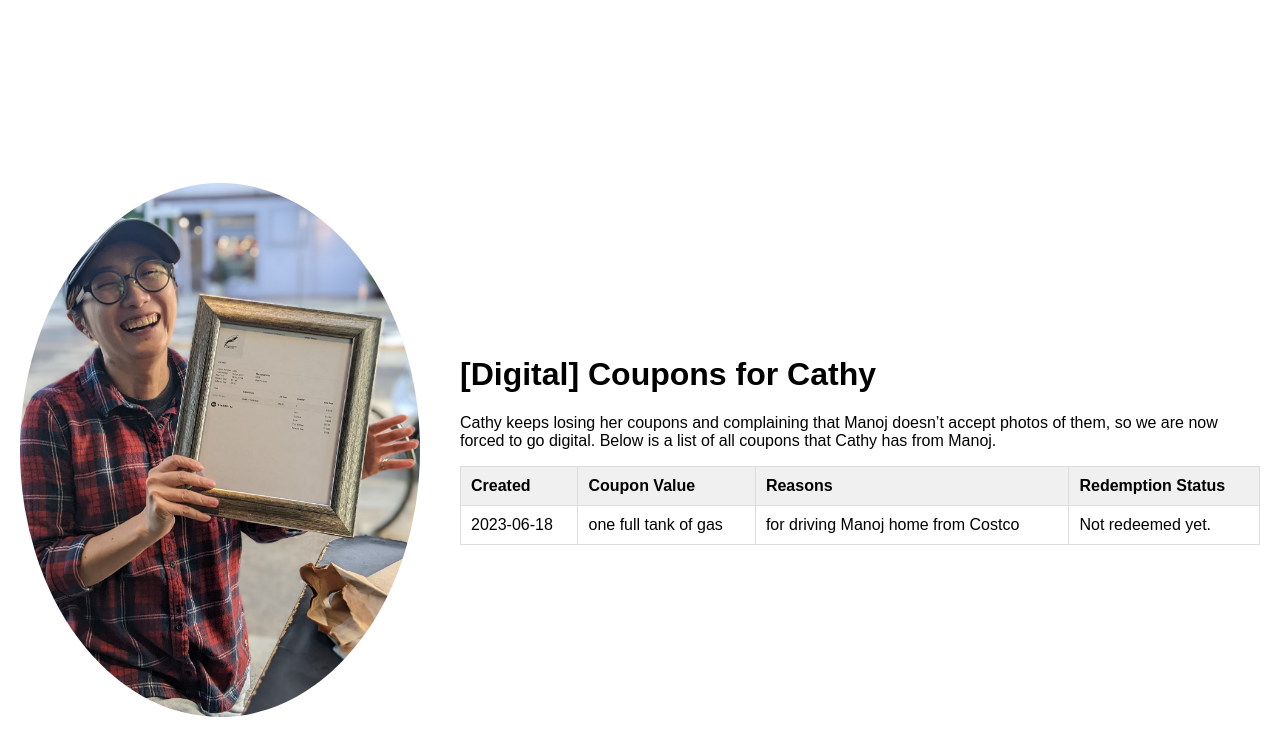
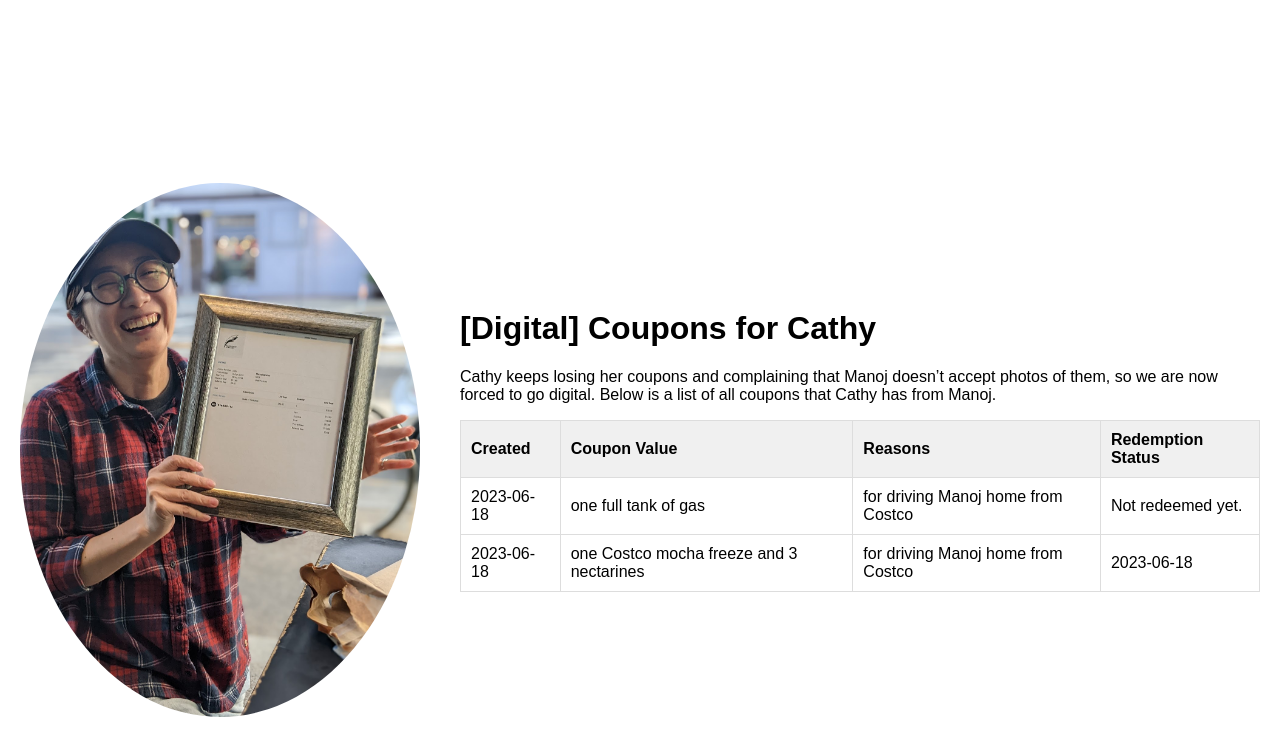
Before and after one commit to mdayaram/couponsforcathy, a Jekyll site: the page built from index.md, in a window 1280 px wide. Shown: the top 756 px of the page. Built offline with Jekyll 4.4.1, drawn with Linux system fonts in a browser that asks for light colours; our own code applies the rules of GitHub Pages for plain Markdown files.

Commit message:
adding another coupon already redeemed today

```diff
--- a/_data/coupons.yml
+++ b/_data/coupons.yml
@@ -4,3 +4,9 @@
   value: "one full tank of gas",
   reason: "for driving Manoj home from Costco",
 }
+- {
+  created_at: "2023-06-18",
+  redeemed_at: "2023-06-18",
+  value: "one Costco mocha freeze and 3 nectarines",
+  reason: "for driving Manoj home from Costco",
+}
```
